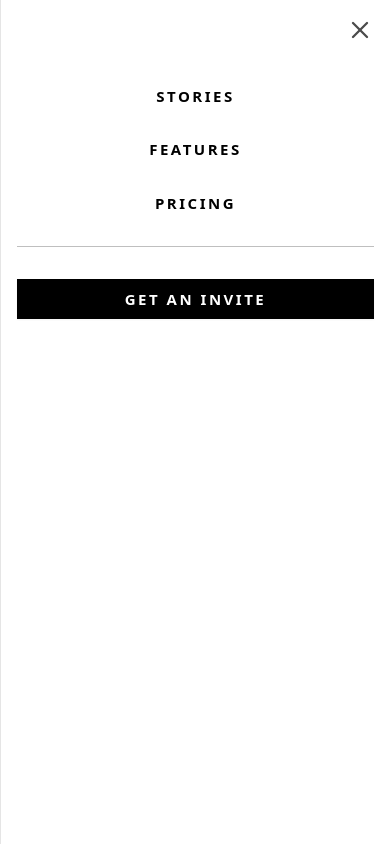
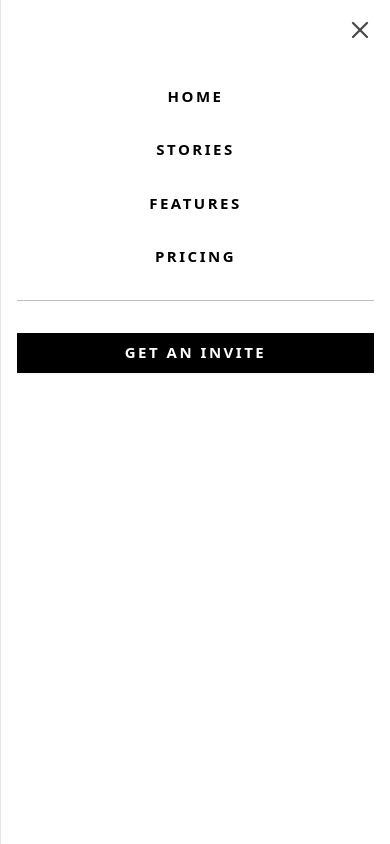
Before and after one commit to Youmnaelzany/photosnap-multi-page-website-25, a Next.js app: page / in a window 390 px wide. Both pictures are taken after a click on the button 352 px from the left and 46 px from the top of the page. Shown: the top 844 px of the page. Built offline with nearby package versions, Linux system fonts and the light colour scheme.

Commit message:
add some new updates on home & stories page

```diff
--- a/src/app/page.tsx
+++ b/src/app/page.tsx
@@ -6,7 +6,7 @@ import StoryCard from "@/components/Stories/StoryCard";
 
 export default function Home() {
   return (
-    <main className="">
+    <main className="pt-25 md:pt-0">
       <CreateShare />
       <BeautifulStories />
       <DesignEveryone />
--- a/src/components/Home/HomeCard.tsx
+++ b/src/components/Home/HomeCard.tsx
@@ -40,7 +40,7 @@ const HomeCard = ({
 }) => {
   return (
     <section
-      className={`flex flex-col-reverse ${rowReverse ? "md:flex-row-reverse" : "md:flex-row"} mx-auto max-w-7xl`}
+      className={`flex flex-col-reverse ${rowReverse ? "md:flex-row-reverse" : "md:flex-row"} mx-auto w-full max-w-7xl`}
     >
       {/* Text */}
       <div
@@ -69,27 +69,27 @@ const HomeCard = ({
         </div>
       </div>
       {/* Images */}
-      <div className="h-auto w-[375px] md:w-[273px] lg:w-[830px]">
+      <div className="w-full md:w-[273px] lg:w-[830px]">
         <Image
           src={desktopImage}
           alt="Desktop Image"
           width={widthDesktop}
           height={heightDesktop}
-          className="hidden bg-cover bg-top lg:block"
+          className="hidden bg-cover lg:block"
         />
         <Image
           src={tabletImage}
           alt="Tablet Image"
           width={widthTablet}
           height={heightTablet}
-          className="hidden bg-cover bg-top md:block lg:hidden"
+          className="hidden bg-cover md:block lg:hidden"
         />
         <Image
           src={mobileImage}
           alt="Mobile Image"
           width={widthMobile}
           height={heightMobile}
-          className="bg-cover bg-top md:hidden"
+          className="h-auto w-full object-cover md:hidden"
         />
       </div>
     </section>
--- a/src/components/Navigation/MobileMenu.tsx
+++ b/src/components/Navigation/MobileMenu.tsx
@@ -27,6 +27,14 @@ const MobileMenu = () => {
             <SheetDescription className="space-y-8">
               <nav className="">
                 <ul className="flex flex-col items-center justify-center gap-8">
+                  <li className="">
+                    <Link
+                      href={"/"}
+                      className="text-[15px] font-bold tracking-[2.5px] text-black uppercase"
+                    >
+                      Home
+                    </Link>
+                  </li>
                   <li className="">
                     <Link
                       href={"/stories"}
```
